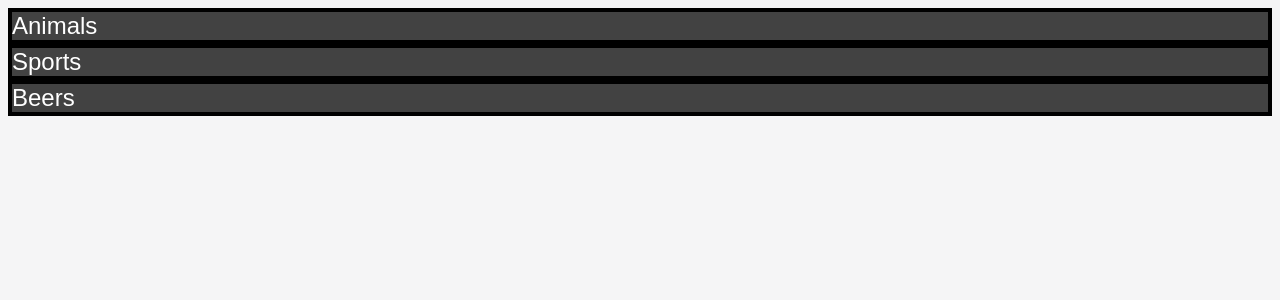
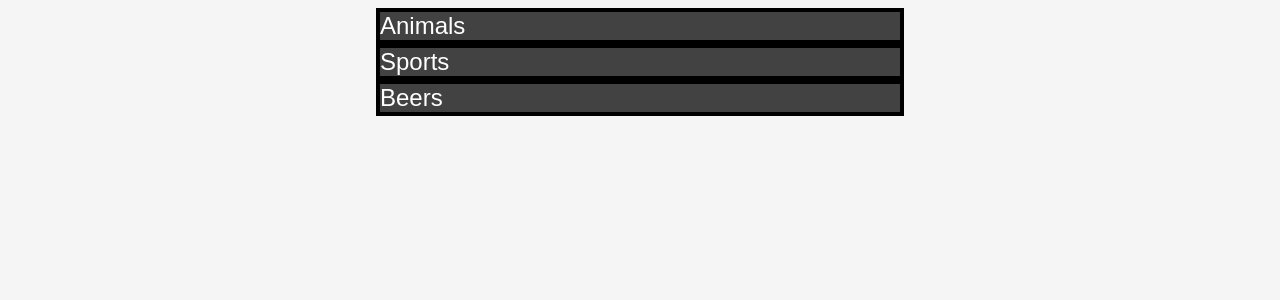
Before and after one commit to agconti/react-nested-navigation, a React (Create React App) app: page / in a window 1280 px wide. Shown: the top 300 px of the page. Built offline with nearby package versions, Linux system fonts and the light colour scheme.

Commit message:
feat(app): update laptop styles

```diff
--- a/src/App.css
+++ b/src/App.css
@@ -26,12 +26,16 @@ S — Dark
   display: flex;
   flex-flow: column nowrap;
   padding: 0.5em;
+  justify-content: center;
+  align-items: center;
 }
 
 .nav {
   color: white;
   font-size: 1.5em;
+  width: 100%;
   height: 100%;
+  max-width: 22em;
 }
 
 .nav__item {
@@ -50,3 +54,9 @@ S — Dark
 .show {
   display: block;
 }
+
+.breadcrumbs {
+  position: absolute;
+  bottom: 0;
+  left: 0.5em;
+}
--- a/src/components/Breadcrumbs.js
+++ b/src/components/Breadcrumbs.js
@@ -1,7 +1,7 @@
 import React from 'react'
 
 const Breadcrumbs = ({items}) => (
-  <h1>{items.join(' / ')}</h1>
+  <h1 className="breadcrumbs">{items.join(' / ')}</h1>
 )
 
 export default Breadcrumbs
```
